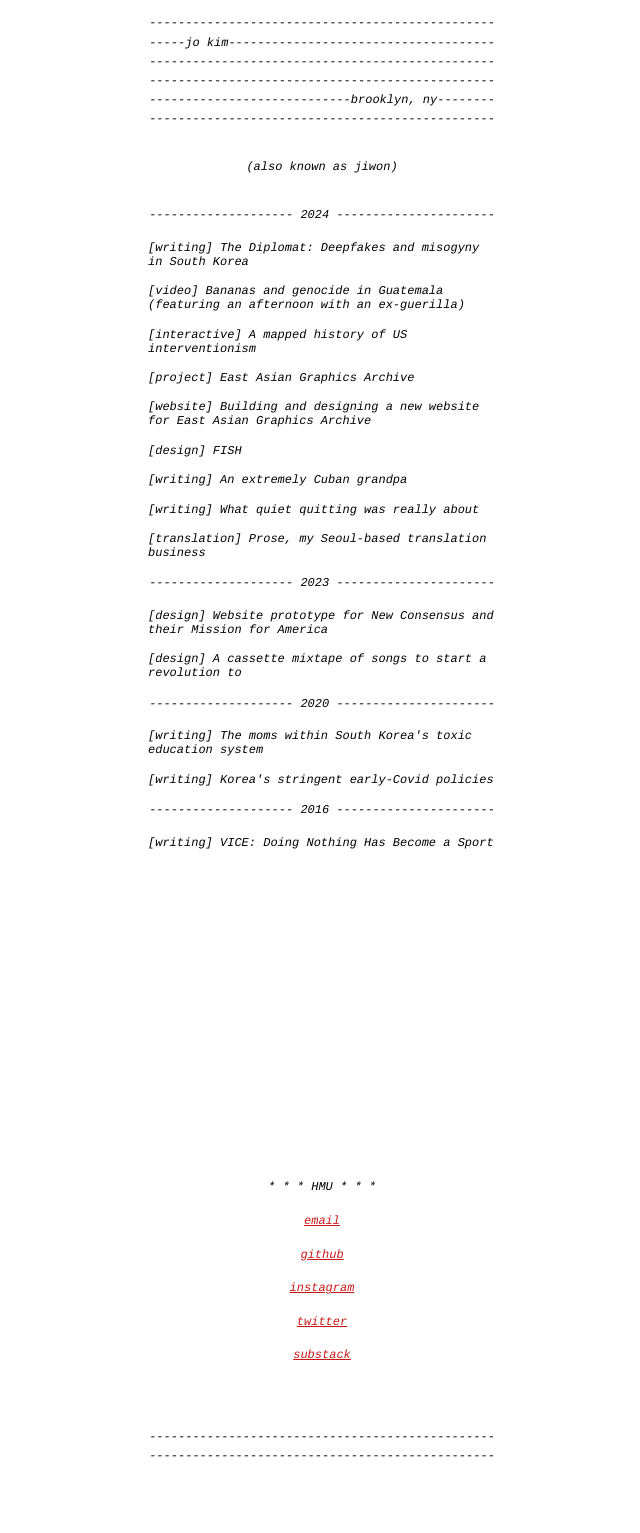
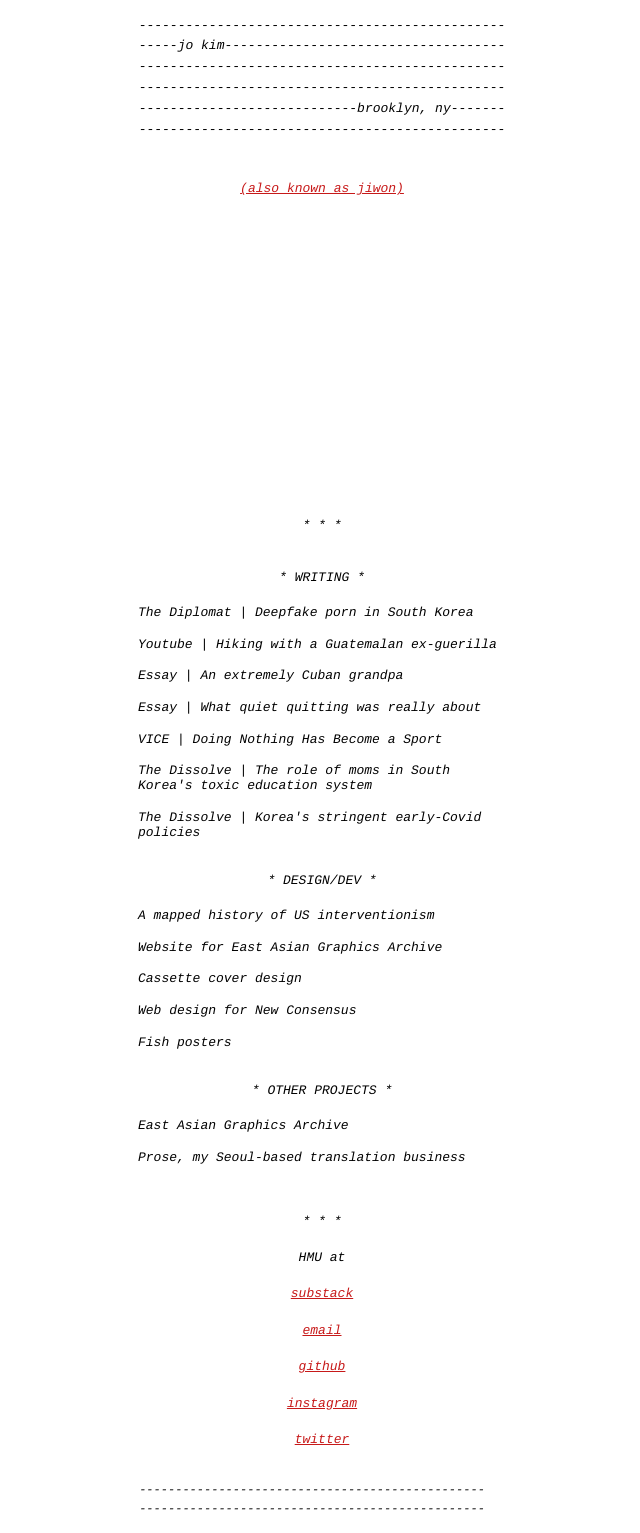
Before and after one commit to jwokime/personal-website, a website: page index.html in a window 1280 px wide. Shown: the whole page, without its empty margins (318-958 px from the left). Before the commit the page ends 1481 px from the top, so only its background shows below. Drawn offline with Linux system fonts and the light colour scheme; a script that the page names is missing.

Commit message:
loading, cursor, and rearrange

```diff
--- a/index.html
+++ b/index.html
@@ -9,99 +9,122 @@
     <link rel="icon" type="image/x-icon" href="/images/favicon.png">
 </head>
 
-<body>
-    <div class="header">
-        <p> ------------------------------------------------
-            -----jo kim-------------------------------------
-            ------------------------------------------------
-            ------------------------------------------------
-            ----------------------------brooklyn, ny--------
-            ------------------------------------------------
-    </p>
-        <p style="padding-top: 1.2em">(also known as jiwon)</p>
+<body class="loading">
+    <div class="loader-container">
+        <p style="line-height: 0.1"> LOADING...</p>
+        <div class="loader">
+            <div class="loader-bar"></div>
+        </div>
     </div>
 
+    <div class="content">
+    <div class="header">
+        <p> -----------------------------------------------
+            -----jo kim------------------------------------
+            -----------------------------------------------
+            -----------------------------------------------
+            ----------------------------brooklyn, ny-------
+            -----------------------------------------------
+        </p>
 
-    <div class="content">
-        <p style="padding-top: 1.2em">-------------------- 2024 ----------------------</p>
-        <table>
-            <tr>
-                <td><a href="https://thediplomat.com/2024/10/south-korean-women-have-another-digital-sex-crime-to-worry-about-deepfake-porn/">[writing] The Diplomat: Deepfakes and misogyny in South Korea</a></td>
-            </tr>
-            <tr>
-                <td><a href="https://youtu.be/6jiUkjfLcd0?si=AdA-ma4H6SE0pvRY">[video] Bananas and genocide in Guatemala (featuring an afternoon with an ex-guerilla) </a></td>
-            </tr>
-        <tr>
-            <td><a href="https://jwokime.github.io/us-interventions/">[interactive] A mapped history of US interventionism</a></td>
-        </tr>
-        <tr>
-            <td><a href="https://eastasiangraphicsarchive.com/">[project] East Asian Graphics Archive</a></td>
-        </tr>
-        <tr>
-            <td><a href="https://eastasiangraphicsarchive.framer.website/">[website] Building and designing a new website for East Asian Graphics Archive</a></td>
-        </tr>
-        <tr>
-            <td><a href="works/fishposters.html">[design] FISH</a></td>
-        </tr>
-        <tr>
-            <td><a href="https://jwokim.substack.com/p/gran-monguy">[writing] An extremely Cuban grandpa</a></td>
-        </tr>
-        <tr>
-            <td><a href="https://jwokim.substack.com/p/why-we-quiet-quit">[writing] What quiet quitting was really about</a></td>
-        </tr>
-        <tr>
-            <td><a href="https://prose.framer.website/">[translation] Prose, my Seoul-based translation business</a></td>
-        </tr>
-        </table>
+        <p style="padding-top: 1.8em"><a href="https://jwokim.substack.com/" class="red-link">(also known as jiwon)</a></p>
 
-        <p>-------------------- 2023 ----------------------</p>
-        <table>
-        <tr>
-            <td><a href="https://www.figma.com/proto/2NtRjRxQ6M0vv5FXHdpt31/websites?page-id=0%3A1&node-id=17-57&node-type=section&viewport=-107%2C-251%2C0.14&t=krpKASEeUkXh83Ww-1&scaling=min-zoom&content-scaling=fixed&starting-point-node-id=17%3A57">[design] Website prototype for New Consensus and their Mission for America</a></td>
-        </tr>
-        <tr>
-            <td><a href="works/cassette-cover.html">[design] A cassette mixtape of songs to start a revolution to</a></td>
-        </tr>
-        </table>
-
-        <p>-------------------- 2020 ----------------------</p>
-        <table>
-        <tr>
-            <td><a href="works/gangnam-moms.html">[writing] The moms within South Korea's toxic education system</a></td>
-        </tr>
-        <tr>
-            <td><a href="works/covid-nyc-seoul.html">[writing] Korea's stringent early-Covid policies</a></td>
-        </tr>
-        </table>
-
-        <p>-------------------- 2016 ----------------------</p>
-        <table>
-        <tr>
-            <td><a href="https://www.vice.com/en/article/doing-nothing-has-become-a-sport-in-south-korea/">[writing] VICE: Doing Nothing Has Become a Sport</a></td>
-        </tr>
-        </table>
     </div>
 
     <div class="object-container">
         <object type="text/html" data="worldmap/worldmap.html" width="600" height="300"></object>
     </div>
 
-    <div class="header">
-        <p>* * * HMU * * *</p>
+    <p>* * *</p>
+
+    <p style="padding-top: 1.2em">* WRITING *</p>
+
+        <!-- <p style="padding-top: 1.2em">------------------- Writing -------------------</p> -->
+        <table>
+            <tr>
+                <td><a href="https://thediplomat.com/2024/10/south-korean-women-have-another-digital-sex-crime-to-worry-about-deepfake-porn/">The Diplomat | Deepfake porn in South Korea</a></td>
+            </tr>
+            <tr>
+                <td><a href="https://youtu.be/6jiUkjfLcd0?si=AdA-ma4H6SE0pvRY">Youtube | Hiking with a Guatemalan ex-guerilla</a></td>
+            </tr>
+            <tr>
+                <td><a href="https://jwokim.substack.com/p/gran-monguy">Essay | An extremely Cuban grandpa</a></td>
+            </tr>
+            <tr>
+                <td><a href="https://jwokim.substack.com/p/why-we-quiet-quit">Essay | What quiet quitting was really about</a></td>
+            </tr>
+            <tr>
+                <td><a href="https://www.vice.com/en/article/doing-nothing-has-become-a-sport-in-south-korea/">VICE | Doing Nothing Has Become a Sport</a></td>
+            </tr>
+            <tr>
+                <td><a href="works/gangnam-moms.html">The Dissolve | The role of moms in South Korea's toxic education system</a></td>
+            </tr>
+            <tr>
+                <td><a href="works/covid-nyc-seoul.html">The Dissolve | Korea's stringent early-Covid policies</a></td>
+            </tr>
+        </table>
+
+    <p style="padding-top: 1.2em">* DESIGN/DEV *</p>
+        <!-- <p>----------------- Design/dev ------------------</p> -->
+        <table>
+            <tr>
+                <td><a href="https://jwokime.github.io/us-interventions/">A mapped history of US interventionism</a></td>
+            </tr>
+        <tr>
+            <td><a href="https://eastasiangraphicsarchive.framer.website/">Website for East Asian Graphics Archive</a></td>
+        </tr>
+        <tr>
+            <td><a href="works/cassette-cover.html">Cassette cover design</a></td>
+        </tr>
+        <tr>
+            <td><a href="https://www.figma.com/proto/2NtRjRxQ6M0vv5FXHdpt31/websites?page-id=0%3A1&node-id=17-57&node-type=section&viewport=-107%2C-251%2C0.14&t=krpKASEeUkXh83Ww-1&scaling=min-zoom&content-scaling=fixed&starting-point-node-id=17%3A57">Web design for New Consensus</a></td>
+        </tr>
+        <tr>
+            <td><a href="works/fishposters.html">Fish posters</a></td>
+        </tr>
+        </table>
+
+    <p style="padding-top: 1.2em">* OTHER PROJECTS *</p>
+        <!-- <p>--------------- Other projects ----------------</p> -->
+        <table>
+            <tr>
+                <td><a href="https://eastasiangraphicsarchive.com/">East Asian Graphics Archive</a></td>
+            </tr>
+            <tr>
+                <td><a href="https://prose.framer.website/">Prose, my Seoul-based translation business</a></td>
+            </tr>
+        </table>
+
+
+    <div class="header" style="margin-top: 1.2em">
+        <p>* * *</p>
+        <p>HMU at</p>
     </div>
+        <p><a href="https://jwokim.substack.com/" class="red-link">substack</a></p>
         <p><a href="mailto:jwokime@gmail.com" class="red-link">email</a></p>
         <p><a href="https://github.com/jwokime" class="red-link">github</a></p>
         <p><a href="https://www.instagram.com/jwokime" class="red-link">instagram</a></p>
         <p><a href="https://twitter.com/jwokime" class="red-link">twitter</a></p>
-        <p><a href="https://jwokim.substack.com/" class="red-link">substack</a></p>
 
-    <div class="content">
-        <div class="footer">
-            <p> ------------------------------------------------
-                ------------------------------------------------
-            </p>
-        </div>
+    <div class="footer">
+        <p> ------------------------------------------------
+            ------------------------------------------------
+        </p>
     </div>
+
+    </div>
+    </div>
+
+
+    <script>
+        // Simulate loading completion
+        window.addEventListener("load", () => {
+            setTimeout(() => {
+                document.body.classList.remove("loading");
+            }, 1200); // 2 seconds for the loader
+        });
+    </script>
+
 </body>
 
 </html>
--- a/style.css
+++ b/style.css
@@ -6,15 +6,17 @@
 
 body {
     margin: 0;
-    font-size: 12px;
+    font-size: 13px;
     font-family: 'liberation-italic';
     text-rendering: optimizeLegibility;
     display: flex;
+    overflow: visible;
     flex-direction: column;
     align-items: center;
     justify-content: center;
     width: 100%;
     text-align: center;
+    cursor: url('cursors/Red\ White\ Hand\ Pointer.cur'), auto;
 }
 
 
@@ -42,16 +44,16 @@ object {
 
 
 .content {
-    max-width: 350px;
+    max-width: 370px;
     margin: auto;
     text-align: center;
     width: 100%;
 }
 
 .header {
+    max-width: 370px;
     padding-top: 1.2em;
     margin: auto;
-    max-width: 350px;
     text-align: center;
     width: 100%;
 }
@@ -59,6 +61,7 @@ object {
 a {
     color: black;
     text-decoration: none;
+    cursor: url("cursors/Red\ White\ Hand\ Pointers\ Cursor.cur"), auto;
 }
 
 a:hover {
@@ -82,7 +85,7 @@ a:active {
 .footer {
     text-align: center;
     font-size: 12px;
-    margin-top: 4em;
+    margin-top: 1.2em;
     max-width: 350px;
     width: 100%
 }
@@ -125,3 +128,57 @@ iframe {
         padding-right: 0.5em;
     }
 }
+
+/* Loader */
+.loader-container {
+    position: fixed;
+    top: 0;
+    left: 0;
+    width: 100%;
+    height: 100%;
+    display: flex;
+    flex-direction: column;
+    align-items: center;
+    justify-content: center;
+    z-index: 1000;
+    gap: 0;
+    color: #C71919
+}
+
+.loader {
+    width: 120px; /* Width of the loading bar */
+    height: 12px; /* Height of the loading bar */
+    display: flex;
+    overflow: hidden;
+    border: 2px solid #C71919; /* Retro-style border */
+}
+
+.loader-bar {
+    width: 0%;
+    height: 100%;
+    background-color: #C71919; /* Filling color */
+    animation: fillBar 1s linear forwards; /* Animating the fill */
+}
+
+@keyframes fillBar {
+    0% {
+        width: 0%;
+    }
+
+    100% {
+        width: 100%;
+    }
+}
+
+/* Hide loader after animation is complete */
+body.loading .content {
+    display: none;
+}
+
+body.loading .loader-container {
+    display: flex;
+}
+
+body:not(.loading) .loader-container {
+    display: none;
+}
--- a/worldmap/worldmap.html
+++ b/worldmap/worldmap.html
@@ -8,6 +8,8 @@
       align-items: center;
       height: 100vh; /* Take full viewport height */
       margin: 0; /* Remove default margin */
+      cursor: url('../cursors/Red\ White\ Hand\ Pointer.cur Normal\ Cursor.cur'), auto;
+      overflow: visible;
     }
 
     #vis.vega-embed {
@@ -15,12 +17,16 @@
       display: block;
       margin: auto;
       max-width: 600px;
+      overflow: visible;
+      cursor: url('../cursors/Red\ White\ Hand\ Pointer.cur Normal\ Cursor.cur'), auto;
     }
 
     #vis.vega-embed details,
     #vis.vega-embed details summary {
       text-align: left;
       max-width: 100px;
+      cursor: url('../cursors/Red\ White\ Hand\ Pointer.cur Normal\ Cursor.cur'), auto;
+
     }
   </style>
   <script type="text/javascript" src="https://cdn.jsdelivr.net/npm/vega@5"></script>
```
Also changed, not shown: images/Screen Shot 2024-10-11 at 3.23.17 PM 1.png (added), 10 other files.
